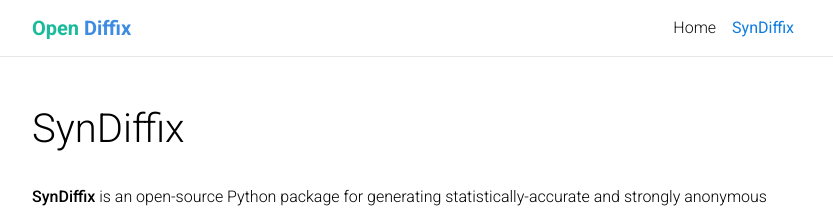
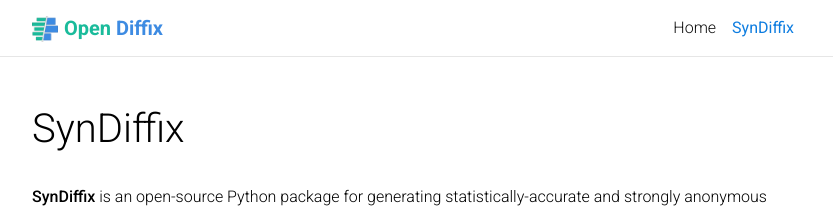
Before and after one commit to diffix/diffix.github.io, a Jekyll site: the page built from _pages/syndiffix.md, in a window 1280 px wide. Shown: the top 208 px of the page, without its empty margins (223-1056 px from the left). Built offline with Jekyll 4.4.1, drawn with Linux system fonts in a browser that asks for light colours; comment, search, counter and statistics services are not loaded; a style sheet for code colours, icons or effects is not loaded.

Commit message:
Add logo in nav bar

```diff
--- a/_includes/header.html
+++ b/_includes/header.html
@@ -6,13 +6,8 @@
     <div class="container">
       {% if page.permalink != '/' -%}
       <a class="navbar-brand title font-weight-lighter" href="{{ site.baseurl }}/">
-        {%- if site.title == "blank" -%}
-        {%- if site.brand_name -%}
+        <img src="/assets/img/logo-flat.png" alt="Open Diffix Logo" width="26" height="26" style="margin-top: -2px; margin-right: 1px;">
         {% include wordmark.html %}
-        {%- endif -%}
-        {%- else -%}
-        {{- site.title -}}
-        {%- endif -%}
       </a>
       {%- elsif site.enable_navbar_social -%}
       <!-- Social Icons -->
```
